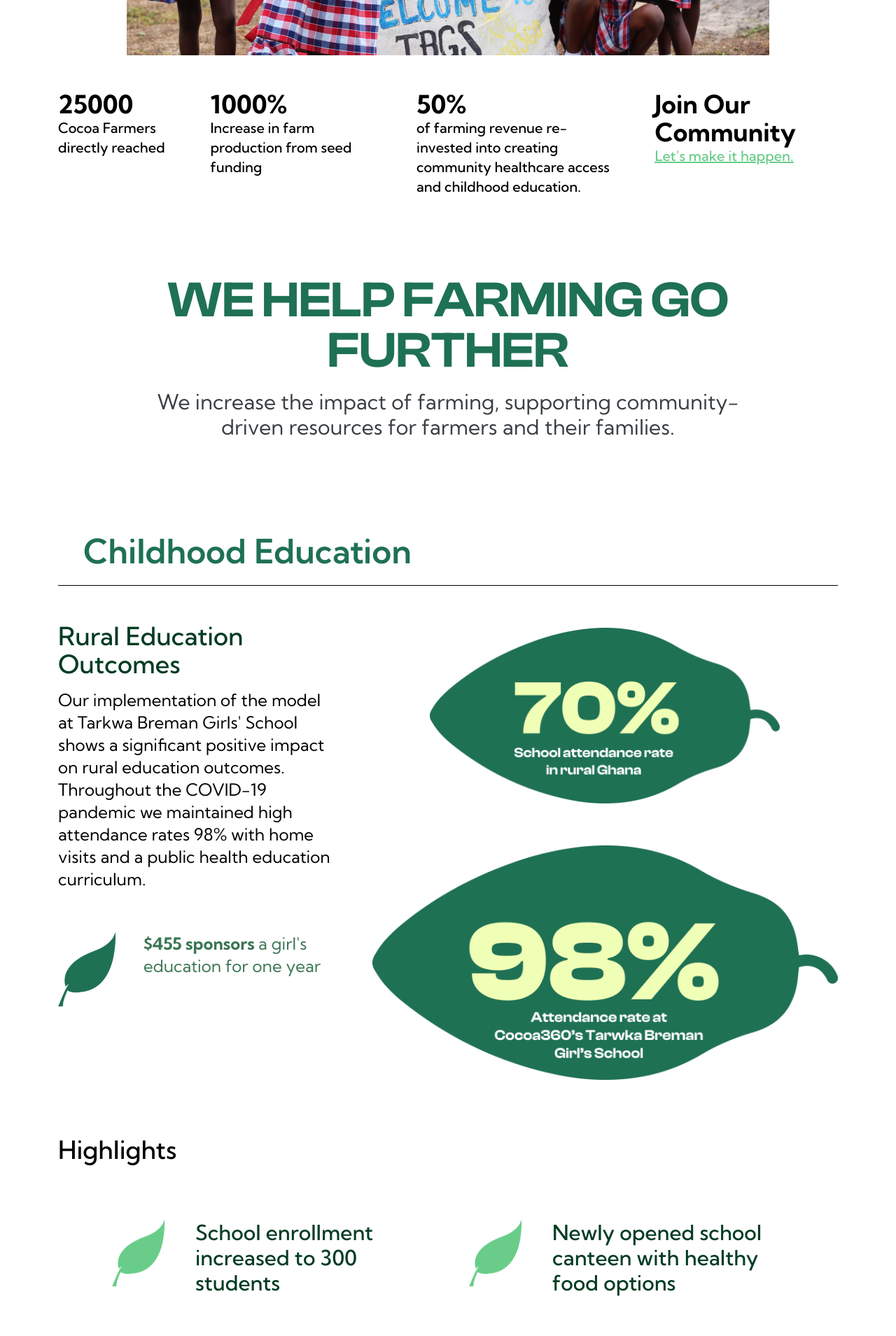
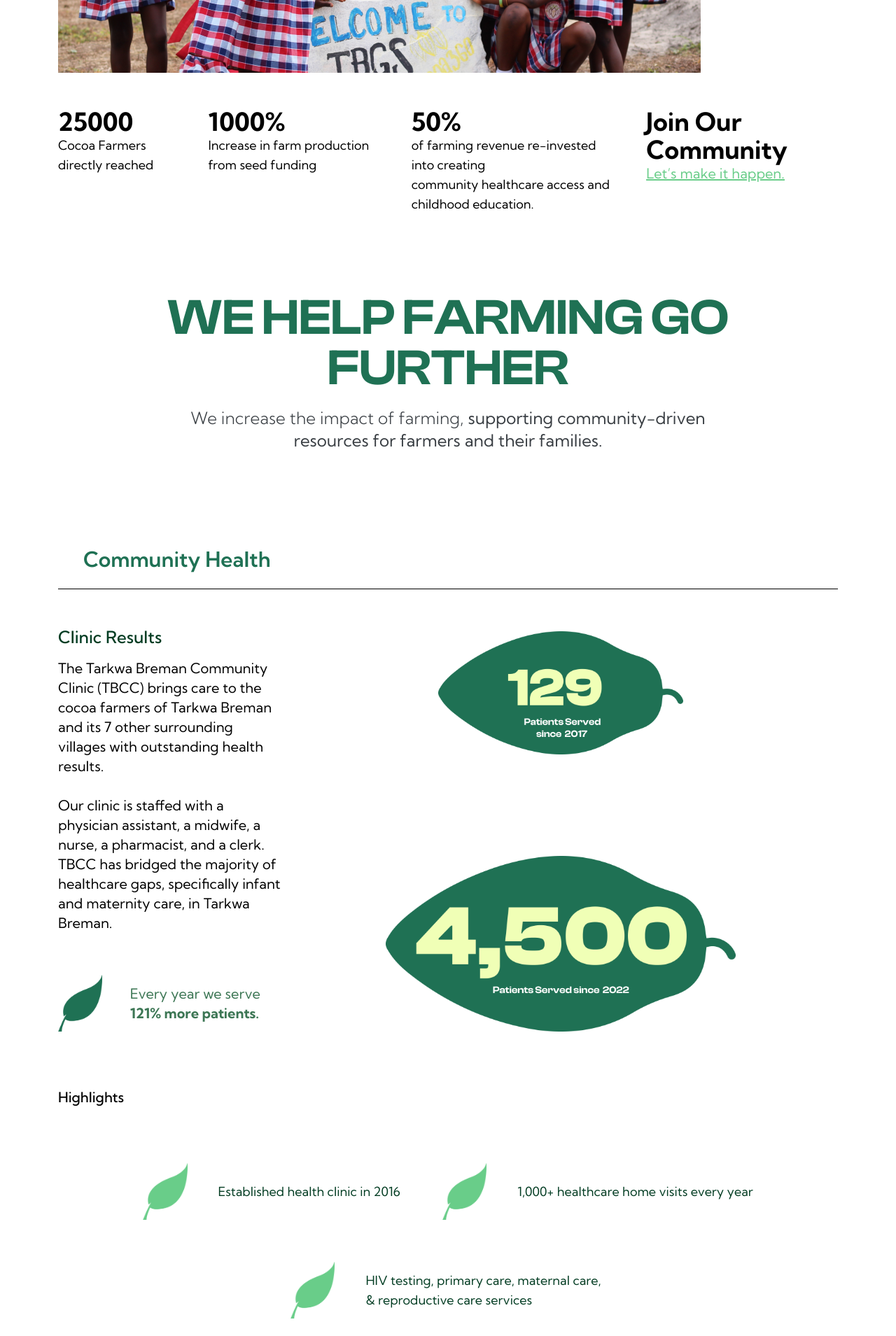
Before and after one commit to Cocoa360-code/cocoa360, an Angular app: page /our-impact in a window 1280 px wide. Shown: the part 880-2789 px from the top of the page at 70% size. Built offline with nearby package versions, Linux system fonts and the light colour scheme.

Commit message:
updated impact comp

```diff
--- a/src/app/components/impact/impact.component.html
+++ b/src/app/components/impact/impact.component.html
@@ -3,10 +3,10 @@
     <!--******************* Hero *********************-->
     <div class="">
 
-        <div class="flex flex-col lgp:flex-row justify-between items-center gap-[112px] relative z-0">
-            <div class="text-left">
+        <div class="flex flex-col lgp:flex-row justify-between items-start gap-[112px] relative z-0">
+            <div class="text-left pt-[37px]">
                 <p class="font-ClashDisplay text-6xl font-light text-[#105843]">OUR <span class="font-bold">IMPACT</span></p>
-                <p class="font-KumbhSans text-2xl text-[#3A3F44] mt-[12px]">Our ‘Farm-for-Impact’ model grants farmers the freedom denied by traditional development paradigms. We work to leverage cocoa farm revenues to sustain the operations of a tuition-free all girls’ school, a medical clinic, and a community run cocoa farm.</p>
+                <p class="font-KumbhSans text-xl text-[#3A3F44] mt-[12px]">Our ‘Farm-for-Impact’ model grants farmers the freedom denied by traditional development paradigms. We work to leverage cocoa farm revenues to sustain the operations of a tuition-free all girls’ school, a medical clinic, and a community run cocoa farm.</p>
             </div>
             <img src="assets/Images/Mask group.png" alt="" class="">
         </div>
@@ -14,19 +14,19 @@
         <div class="flex flex-wrap lg:flex-nowrap flex-row relative z-10 gap-[50px] pr-[60px] max-w-[1178px] justify-start items-start pt-[50px] mt-[-100px] bg-white">
             <div>
                 <p class="font-KumbhSans font-bold text-4xl">{{ farmersCount }}</p>
-                <p class="font-KumbhSans font-medium text-xl">Cocoa Farmers directly reached</p>
+                <p class="font-KumbhSans font-normal text-lg">Cocoa Farmers directly reached</p>
             </div>
             <div>
                 <p class="font-KumbhSans font-bold text-4xl">{{ productionCount }}%</p>
-                <p class="font-KumbhSans font-medium text-xl">Increase in farm production from seed funding</p>
+                <p class="font-KumbhSans font-normal text-lg">Increase in farm production from seed funding</p>
             </div>
             <div>
                 <p class="font-KumbhSans font-bold text-4xl">{{ revenueCount }}%</p>
-                <p class="font-KumbhSans font-medium text-xl">of farming revenue re-invested into creating <br>community healthcare access and childhood education.</p>
+                <p class="font-KumbhSans font-normal text-lg">of farming revenue re-invested into creating <br>community healthcare access and childhood education.</p>
             </div>
             <div>
                 <p class="font-KumbhSans font-bold text-4xl">Join Our Community</p>
-                <p class="font-KumbhSans font-medium text-xl text-[#69CD89] underline"><a href="">Let’s make it happen.</a></p>
+                <p class="font-KumbhSans font-normal text-xl text-[#69CD89] underline"><a href="">Let’s make it happen.</a></p>
             </div>
         </div>
     </div>
@@ -34,55 +34,57 @@
     <!--******************* section 1 *********************-->
     <div class="text-center py-[112px]">
         <p class="uppercase font-ClashDisplay font-semibold text-5xl md:text-7xl text-[#1F7154] m-auto">We help FARMING go further</p>
-        <p class="font-KumbhSans font-normal text-3xl text-[#3A3F44] mt-[19px] max-w-[845px] m-auto">We increase the impact of farming, supporting community-driven resources for farmers and their families.</p>
+        <p class="font-KumbhSans font-light text-2xl text-[#3A3F44] mt-[19px] max-w-[845px] m-auto">We increase the impact of farming, <span class="font-normal">supporting community-driven resources for farmers and their families.</span></p>
     </div>
 
     <!--******************* section 2 *********************-->
-    <div class="flex flex-col font-KumbhSans">
+    <div class="flex flex-col font-KumbhSans pb-[200px]">
 
-        <p class="font-semibold text-5xl text-[#1F7154] block border-b border-[black] px-[36px] py-[24px]">Childhood Education</p>
+        <p class="font-semibold text-3xl text-[#1F7154] block border-b border-[black] px-[36px] py-[24px]">Community Health</p>
 
         <div class="flex flex-col lg:flex-row justify-between">
 
             <div class="flex flex-col mt-[52px] gap-[60px]">
                 <div class="max-w-[400px]">
-                    <p class="font-medium text-4xl text-[#023C22]">Rural Education Outcomes</p>
-                    <p class="font-normal text-2xl text-black mt-[15px]">Our implementation of the model at Tarkwa Breman Girls' School shows a significant positive impact on rural education outcomes. Throughout the COVID-19 pandemic we maintained high attendance rates 98% with home visits and a public health education curriculum.</p>
+                    <p class="font-medium text-2xl text-[#023C22]">Clinic Results</p>
+                    <p class="font-normal text-xl text-black mt-[15px]">The Tarkwa Breman Community Clinic (TBCC) brings care to the cocoa farmers of Tarkwa Breman and its 7 other surrounding villages with outstanding health results. <br> <br>
+
+                        Our clinic is staffed with a physician assistant, a midwife, a nurse, a pharmacist, and a clerk. TBCC has bridged the majority of healthcare gaps, specifically infant and maternity care, in Tarkwa Breman.</p>
                 </div>
-                <div class="flex flex-row gap-[40px]">
-                    <img src="assets/Vectors/leaf - dark green.png" alt="" class="w-[82px] object-contain">
-                    <p class="font-bold text-2xl text-[#3C7654] max-w-[350px]">$455 sponsors <span class="font-normal">a girl's education for one year</span></p>
+                <div class="flex flex-row gap-[40px] items-center">
+                    <img src="assets/Vectors/leaf - dark green.png" alt="" class="h-[81px] object-contain">
+                    <p class="font-normal text-xl text-[#3C7654] max-w-[350px]">Every year we serve <span class="font-bold"> 121% more patients.</span></p>
 
                 </div>
             </div>
 
-            <div class="flex flex-col justify-between items-start mt-[60px] gap-[60px]">
+            <div class="flex flex-col justify-between items-start mt-[60px] gap-[60px] w-full max-w-[1000px]">
                 <div class="w-full  flex items-center justify-center">
-                    <img src="assets/Vectors/image0.png" alt="" class="w-[500px] object-contain">
+                    <img src="assets/Vectors/image2.png" alt="" class="w-[350px] object-contain">
                 </div>
 
                 <div class="w-full  flex items-center justify-center">
-                    <img src="assets/Vectors/image1.png" alt="" class="w-[700px] object-contain">
+                    <img src="assets/Vectors/image3.png" alt="" class="w-[500px] object-contain">
                 </div>
             </div>
 
         </div>
 
-        <p class="font-medium text-4xl text-[#023C22 my-[80px]">Highlights</p>
+        <p class="font-medium text-xl text-[#023C22 my-[80px]">Highlights</p>
 
         <div class="flex flex-row gap-[60px] justify-center flex-wrap">
 
-            <div class="flex flex-row gap-[44px] max-w-[450px] items-start">
-                <img src="assets/Vectors/leaf - light green.png" alt="" class="w-[75px] object-contain">
-                <p class="font-medium text-3xl text-[#023C22]">School enrollment increased to 300 students</p>
+            <div class="flex flex-row gap-[44px] max-w-[450px] items-center">
+                <img src="assets/Vectors/leaf - light green.png" alt="" class="h-[81px] object-contain">
+                <p class="font-normal text-lg text-[#023C22]">Established health clinic in 2016</p>
             </div>
-            <div class="flex flex-row gap-[44px] max-w-[450px] items-start">
-                <img src="assets/Vectors/leaf - light green.png" alt="" class="w-[75px] object-contain">
-                <p class="font-medium text-3xl text-[#023C22]">Newly opened school canteen with healthy food options</p>
+            <div class="flex flex-row gap-[44px] max-w-[450px] items-center">
+                <img src="assets/Vectors/leaf - light green.png" alt="" class="h-[81px] object-contain">
+                <p class="font-normal text-lg text-[#023C22]">1,000+ healthcare home visits every year</p>
             </div>
-            <div class="flex flex-row gap-[44px] max-w-[450px] items-start">
-                <img src="assets/Vectors/leaf - light green.png" alt="" class="w-[75px] object-contain">
-                <p class="font-medium text-3xl text-[#023C22]">New after-school extracurricular established - All girls football team</p>
+            <div class="flex flex-row gap-[44px] max-w-[450px] items-center">
+                <img src="assets/Vectors/leaf - light green.png" alt="" class="h-[81px] object-contain">
+                <p class="font-normal text-lg text-[#023C22]">HIV testing, primary care, maternal care, & reproductive care services</p>
             </div>
 
         </div>
@@ -90,53 +92,50 @@
     </div>
 
     <!--******************* section 3 *********************-->
-    <div class="flex flex-col font-KumbhSans mt-[190px] pb-[200px]">
+    <div class="flex flex-col font-KumbhSans mb-[250px]">
 
-        <p class="font-semibold text-5xl text-[#1F7154] block border-b border-[black] px-[36px] py-[24px]">Community Health</p>
+        <p class="font-semibold text-3xl text-[#1F7154] block border-b border-[black] px-[36px] py-[24px]">Childhood Education</p>
 
         <div class="flex flex-col lg:flex-row justify-between">
 
             <div class="flex flex-col mt-[52px] gap-[60px]">
                 <div class="max-w-[400px]">
-                    <p class="font-medium text-4xl text-[#023C22]">Clinic Results</p>
-                    <p class="font-normal text-2xl text-black mt-[15px]">The Tarkwa Breman Community Clinic (TBCC) brings care to the cocoa farmers of Tarkwa Breman and its 7 other surrounding villages with outstanding health results.
-
-                        Our clinic is staffed with a physician assistant, a midwife, a nurse, a pharmacist, and a clerk. TBCC has bridged the majority of healthcare gaps, specifically infant and maternity care, in Tarkwa Breman.</p>
+                    <p class="font-normal text-2xl text-black mt-[15px]">Our implementation of the model at Tarkwa Breman Girls' School shows a significant positive impact on rural education outcomes. Throughout the COVID-19 pandemic we maintained high attendance rates 98% with home visits and a public health education curriculum.</p>
                 </div>
-                <div class="flex flex-row gap-[40px]">
-                    <img src="assets/Vectors/leaf - dark green.png" alt="" class="w-[82px] object-contain">
-                    <p class="font-normal text-2xl text-[#3C7654] max-w-[350px]">Every year we serve <span class="font-bold"> 121% more patients.</span></p>
+                <div class="flex flex-row gap-[40px] items-center">
+                    <img src="assets/Vectors/leaf - dark green.png" alt="" class="h-[81px] object-contain">
+                    <p class="font-bold text-xl text-[#3C7654] max-w-[350px]">$455 sponsors <span class="font-normal">a girl's education for one year</span></p>
 
                 </div>
             </div>
 
-            <div class="flex flex-col justify-between items-start mt-[60px] gap-[60px]">
+            <div class="flex flex-col justify-between items-start mt-[60px] gap-[60px] w-full max-w-[1000px]">
                 <div class="w-full  flex items-center justify-center">
-                    <img src="assets/Vectors/image2.png" alt="" class="w-[500px] object-contain">
+                    <img src="assets/Vectors/image0.png" alt="" class="w-[350px] object-contain">
                 </div>
 
                 <div class="w-full  flex items-center justify-center">
-                    <img src="assets/Vectors/image3.png" alt="" class="w-[700px] object-contain">
+                    <img src="assets/Vectors/image1.png" alt="" class="w-[500px] object-contain">
                 </div>
             </div>
 
         </div>
 
-        <p class="font-medium text-4xl text-[#023C22 my-[80px]">Highlights</p>
+        <p class="font-medium text-xl text-[#023C22 my-[80px]">Highlights</p>
 
         <div class="flex flex-row gap-[60px] justify-center flex-wrap">
 
             <div class="flex flex-row gap-[44px] max-w-[450px] items-start">
-                <img src="assets/Vectors/leaf - light green.png" alt="" class="w-[75px] object-contain">
-                <p class="font-medium text-3xl text-[#023C22]">Established health clinic in 2016</p>
+                <img src="assets/Vectors/leaf - light green.png" alt="" class="h-[81px] object-contain">
+                <p class="font-normal text-lg text-[#023C22]">School enrollment increased to 300 students</p>
             </div>
             <div class="flex flex-row gap-[44px] max-w-[450px] items-start">
-                <img src="assets/Vectors/leaf - light green.png" alt="" class="w-[75px] object-contain">
-                <p class="font-medium text-3xl text-[#023C22]">1,000+ healthcare home visits every year</p>
+                <img src="assets/Vectors/leaf - light green.png" alt="" class="h-[81px] object-contain">
+                <p class="font-normal text-lg text-[#023C22]">Newly opened school canteen with healthy food options</p>
             </div>
             <div class="flex flex-row gap-[44px] max-w-[450px] items-start">
-                <img src="assets/Vectors/leaf - light green.png" alt="" class="w-[75px] object-contain">
-                <p class="font-medium text-3xl text-[#023C22]">HIV testing, primary care, maternal care, & reproductive care services</p>
+                <img src="assets/Vectors/leaf - light green.png" alt="" class="h-[81px] object-contain">
+                <p class="font-normal text-lg text-[#023C22]">New after-school extracurricular established - All girls football team</p>
             </div>
 
         </div>
```
